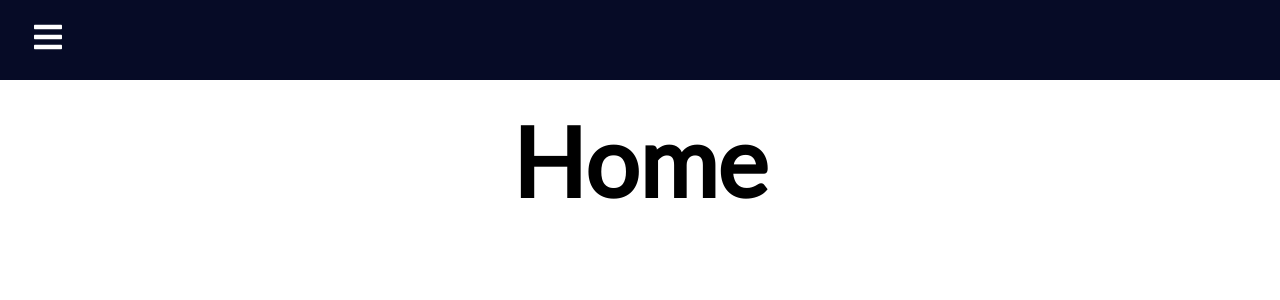
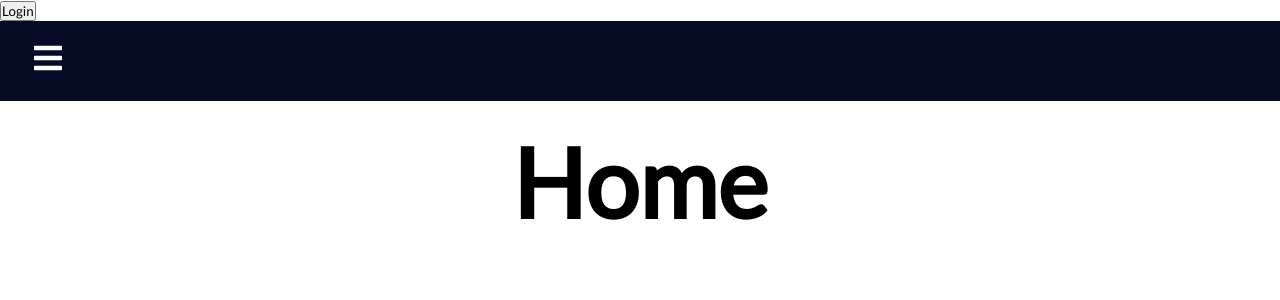
Before and after one commit to NicolasChaves93/TiendaReactFront, a React (Create React App) app: page / in a window 1280 px wide. Shown: the top 300 px of the page. Built offline with nearby package versions, Linux system fonts and the light colour scheme.

Commit message:
Conexion login

```diff
--- a/package.json
+++ b/package.json
@@ -3,6 +3,7 @@
   "version": "0.1.0",
   "private": true,
   "dependencies": {
+    "@auth0/auth0-react": "^1.8.0",
     "@testing-library/jest-dom": "^5.15.0",
     "@testing-library/react": "^11.2.7",
     "@testing-library/user-event": "^12.8.3",
--- a/src/App.js
+++ b/src/App.js
@@ -8,10 +8,30 @@
 import React from "react";
 import AgregarProducto from './components/AgregarProducto'
 import EditarProducto from "./components/EditarProducto";
+import { useAuth0 } from "@auth0/auth0-react";
+
+import {LoginButton} from "./components/Login";
+import {LogoutButton} from "./components/Logout"
+import { Profile } from "./components/Profile";
+
 
 function App() {
+  const {isAuthenticated} = useAuth0();
   return (
     <React.Fragment>
+      <div>
+        {isAuthenticated ? (
+          <>
+          <Profile />
+          <LogoutButton />
+          </>
+        ) : (
+          <LoginButton />
+        )
+      }
+
+
+      </div>
       <Router>
         <Navbar />
         <Routes>
--- /dev/null
+++ b/src/components/Login.js
@@ -0,0 +1,9 @@
+import React from "react";
+import { useAuth0 } from "@auth0/auth0-react";
+
+export const LoginButton = () => {
+    const {loginWithRedirect} = useAuth0();
+    return <button onClick={
+            () => loginWithRedirect()
+            }>Login</button>
+};
--- /dev/null
+++ b/src/components/Logout.js
@@ -0,0 +1,9 @@
+import React from "react";
+import { useAuth0 } from "@auth0/auth0-react";
+
+export const LogoutButton = () => {
+    const {logout} = useAuth0();
+    return <button onClick ={
+        ()=> logout({returnTo:window.location.origin})
+    }>Logout</button>
+};
--- /dev/null
+++ b/src/components/Profile.js
@@ -0,0 +1,20 @@
+import React from "react";
+import { useAuth0 } from "@auth0/auth0-react";
+
+export const Profile = () =>{
+    const {user,isAuthenticated, isLoading} = useAuth0();
+
+    if(isLoading){
+        return <div>Loading.....</div>
+    }
+
+    return(
+        isAuthenticated && (
+            <div>
+                <img src = {user.picture} alt = {user.name}/>
+                <h2>{user.name}</h2>
+                <p>Correo: {user.email}</p>
+            </div>
+        )
+    )
+}
--- a/src/index.js
+++ b/src/index.js
@@ -3,10 +3,13 @@
 import './index.css';
 import App from './App';
 import reportWebVitals from './reportWebVitals';
+import {Auth0Provider} from "@auth0/auth0-react"
 
 ReactDOM.render(
   <React.StrictMode>
+    <Auth0Provider domain = "dev-ka2r6379.us.auth0.com" clientId = "4gedJHCGj4n5Fs0W4tmDRtKFbSpZgfGe" redirectUri = {window.location.origin}>
     <App />
+    </Auth0Provider>
   </React.StrictMode>,
   document.getElementById('root')
 );
```
Also changed, not shown: 1 other file (tests, documents, lock files or other folders).
